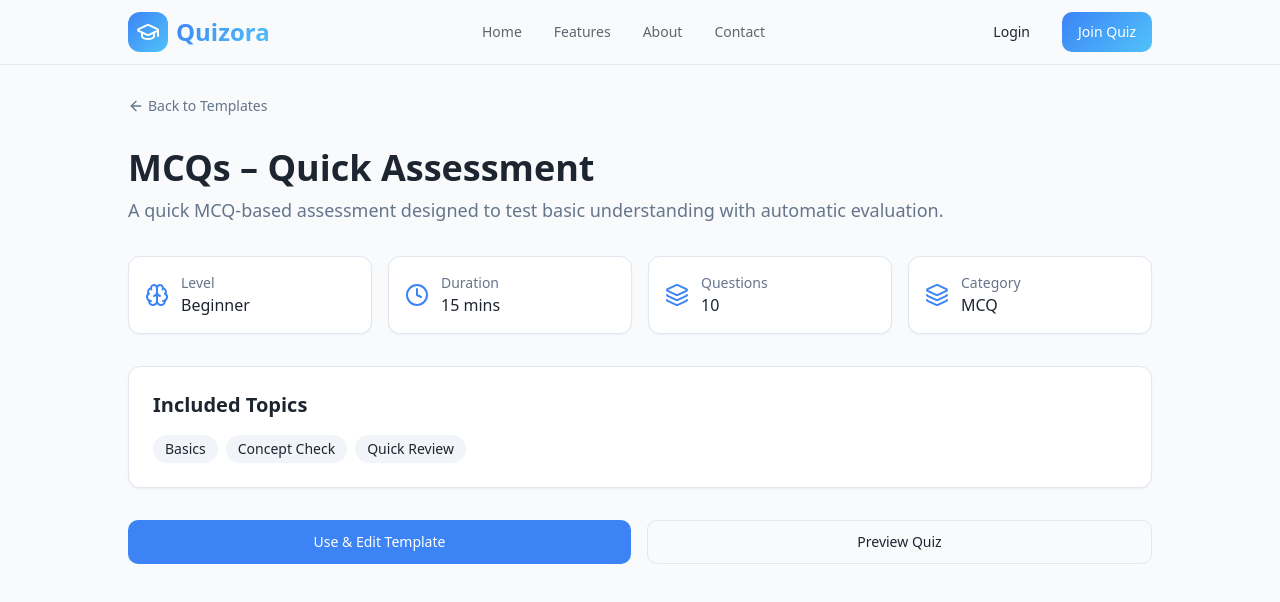
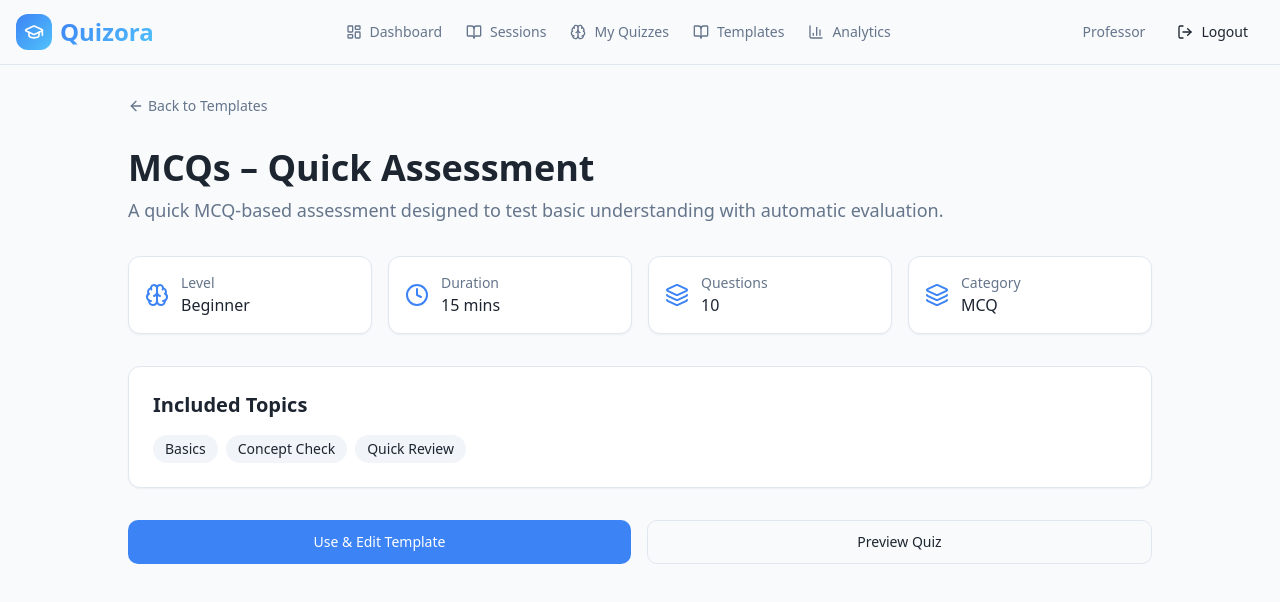
Before and after one commit to AhmadShahzad0701/Quizora, a Next.js app in the folder Frontend/: page /templates/0 in a window 1280 px wide. Shown: the top 602 px of the page. Built offline with nearby package versions, Linux system fonts and the light colour scheme.

Commit message:
Template TeacherNavbar
Template TeacherNavbar

```diff
--- a/Frontend/src/app/(teacher)/templates/[id]/page.tsx
+++ b/Frontend/src/app/(teacher)/templates/[id]/page.tsx
@@ -1,7 +1,7 @@
 "use client";
 
 import { useParams, useRouter } from "next/navigation";
-import Navbar from "@/components/navigation/Navbar";
+import TeacherNavbar from "@/components/navigation/TeacherNavbar";
 import { Button } from "@/components/ui/button";
 import { Card } from "@/components/ui/card";
 import { Brain, Clock, Layers, ArrowLeft } from "lucide-react";
@@ -53,7 +53,7 @@ export default function TemplateDetailsPage() {
   if (!template) {
     return (
       <div className="min-h-screen bg-background">
-        <Navbar />
+        <TeacherNavbar />
         <main className="pt-24 text-center">
           <p className="text-muted-foreground text-lg">
             Template not found
@@ -75,7 +75,7 @@ export default function TemplateDetailsPage() {
   ------------------------------------------------------------------- */
   return (
     <div className="min-h-screen bg-background">
-      <Navbar />
+      <TeacherNavbar />
 
       <main className="pt-24 px-4 pb-16">
         <div className="max-w-5xl mx-auto space-y-8">
--- a/Frontend/src/app/page.tsx
+++ b/Frontend/src/app/page.tsx
@@ -9,7 +9,6 @@ import {
   Users,
   Clock,
   Award,
-  Zap,
   CheckCircle2,
   ArrowRight,
 } from "lucide-react";
```
